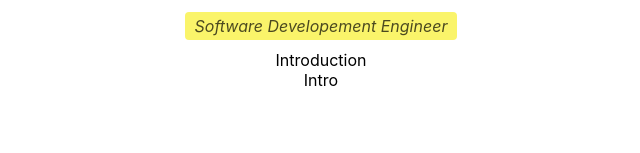
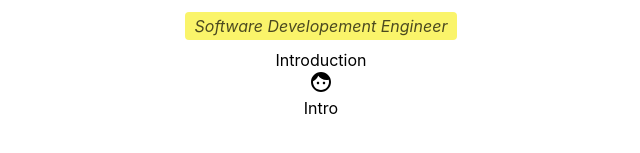
Before and after one commit to chid9202/daehan, a React (Create React App) app: page / in a window 1280 px wide. Shown: the part 263-416 px from the top of the page, without its empty margins (319-959 px from the left). Built offline with nearby package versions, Linux system fonts and the light colour scheme.

Commit message:
create image (icon) system

```diff
--- /dev/null
+++ b/src/assets/index.tsx
@@ -0,0 +1,3 @@
+import { ReactComponent as Person } from "assets/face-24px.svg";
+
+export default Person;
--- a/src/components/AboutMe/index.tsx
+++ b/src/components/AboutMe/index.tsx
@@ -1,14 +1,12 @@
 import React from "react";
-import Profile from "components/Profile";
-import ProfileImage from "img/avatar.gif";
-// import { HeaderWrapper, JobTitle } from "./style";
 import Section from "components/Section";
+import Person from "assets";
 
 const AboutMe = () => {
   return (
     <div>
       Introduction
-      <Section title="Intro"></Section>
+      <Section title="Intro" icon={<Person />}></Section>
     </div>
   );
 };
--- /dev/null
+++ b/src/components/Image/index.tsx
@@ -0,0 +1,3 @@
+import { ReactComponent as Person } from "assets/face-24px.svg";
+
+export default Person;
--- a/src/components/Section/index.tsx
+++ b/src/components/Section/index.tsx
@@ -1,16 +1,15 @@
-import React from "react";
-import Icon from "components/Icon";
+import React, { ReactComponentElement, ReactElement } from "react";
+// import Icon from "components/Icon";
+// import { ReactComponent as Image } from "components/Image";
 
-interface SectionProps {
+interface Props {
   title: string;
-  icon?: string;
+  icon?: ReactElement;
 }
-const Section = (props: SectionProps) => {
+const Section = (props: Props) => {
   return (
     <div className="">
-      <div className="section-header">
-        {props.icon ? <Icon name={props.icon} /> : ""}
-      </div>
+      <div className="section-header">{props.icon ? props.icon : ""}</div>
       {props.title}
     </div>
   );
```
